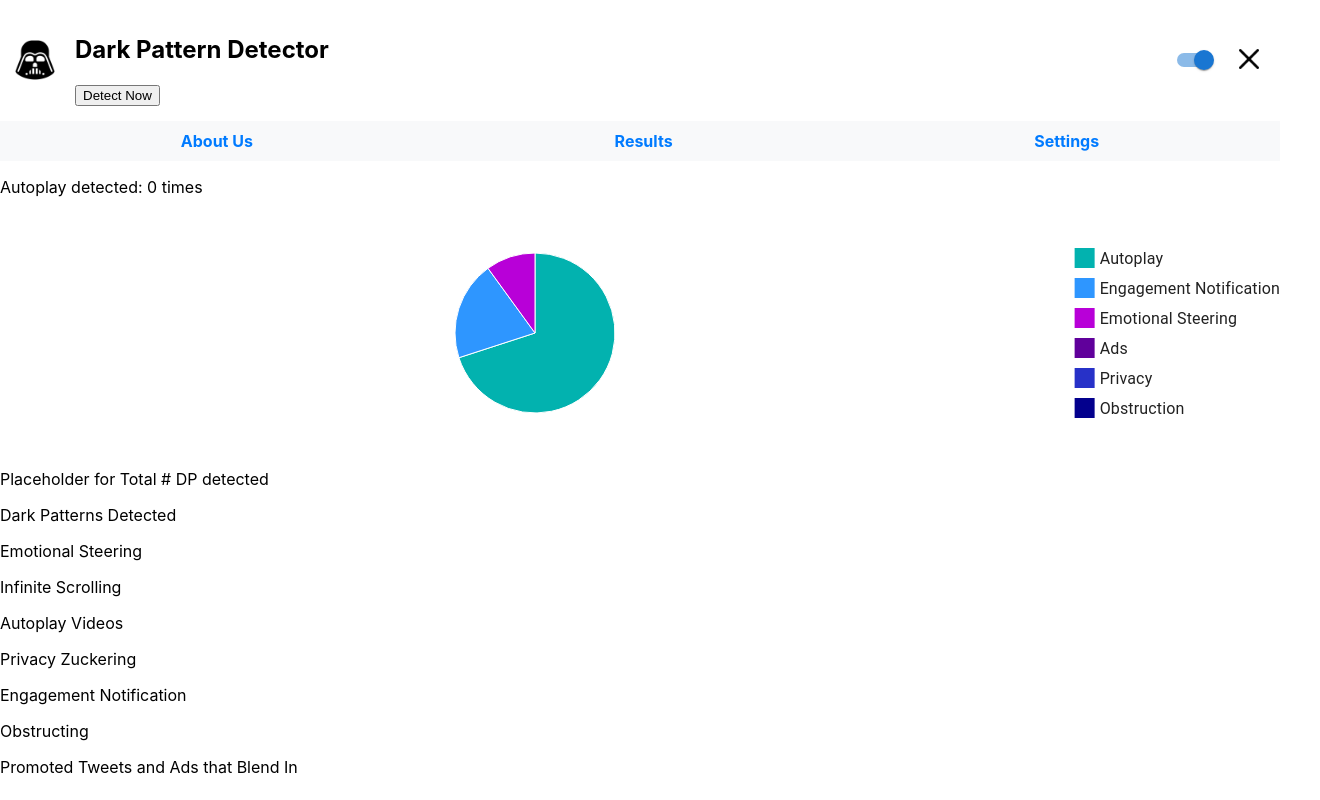
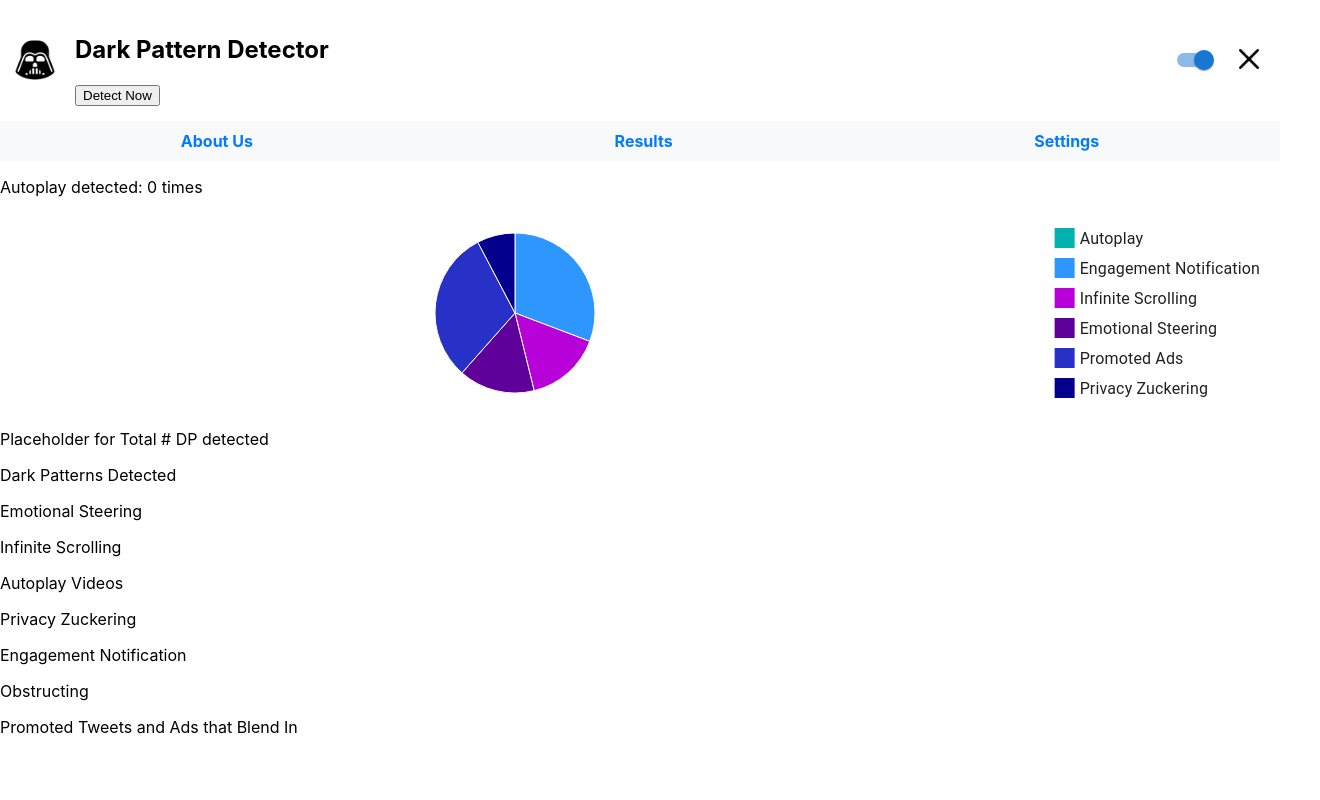
Before and after one commit to JaraR/DarkPatternDetector, a React (Create React App) app in the folder frontend/: page /results in a window 1280 px wide. Shown: the whole page, 1320 px wide, since content can reach past the window. Built offline with nearby package versions, Linux system fonts and the light colour scheme; no server answers.

Commit message:
Updated piechart to dynamically respond to props.

```diff
--- a/frontend/src/components/PieChart.js
+++ b/frontend/src/components/PieChart.js
@@ -1,27 +1,25 @@
 import * as React from "react";
 import { PieChart } from "@mui/x-charts/PieChart";
-
-const darkPattern = [
-  { label: "Autoplay", value: 70 },
-  { label: "Engagement Notification", value: 20 },
-  { label: "Emotional Steering", value: 10 },
-  { label: "Ads", value: 0 },
-  { label: "Privacy", value: 0 },
-  { label: "Obstruction", value: 0 },
-];
 
 const valueFormatter = (value) => {
   return `${value}%`;
 };
 
-export default function PieActiveArc() {
+export default function PieActiveArc({ autoplayCount }) {
+  const darkPattern = [
+    { label: "Autoplay", value: autoplayCount },
+    { label: "Engagement Notification", value: 20 },
+    { label: "Infinite Scrolling", value: 10 },
+    { label: "Emotional Steering", value: 10 },
+    { label: "Promoted Ads", value: 20 },
+    { label: "Privacy Zuckering", value: 5 },
+  ];
   return (
     <PieChart
       style={{
         display: "flex",
         justifyContent: "center",
         alignItems: "center",
-        padding: 20,
       }}
       series={[
         {
--- a/frontend/src/pages/Results.js
+++ b/frontend/src/pages/Results.js
@@ -17,7 +17,7 @@ const Results = () => {
     <div>
       <div>
         <p>Autoplay detected: {autoplayCount} times</p>
-        <PieActiveArc />
+        <PieActiveArc autoplayCount={autoplayCount} />
 
         <p>Placeholder for Total # DP detected</p>
         <p>Dark Patterns Detected</p>
```
